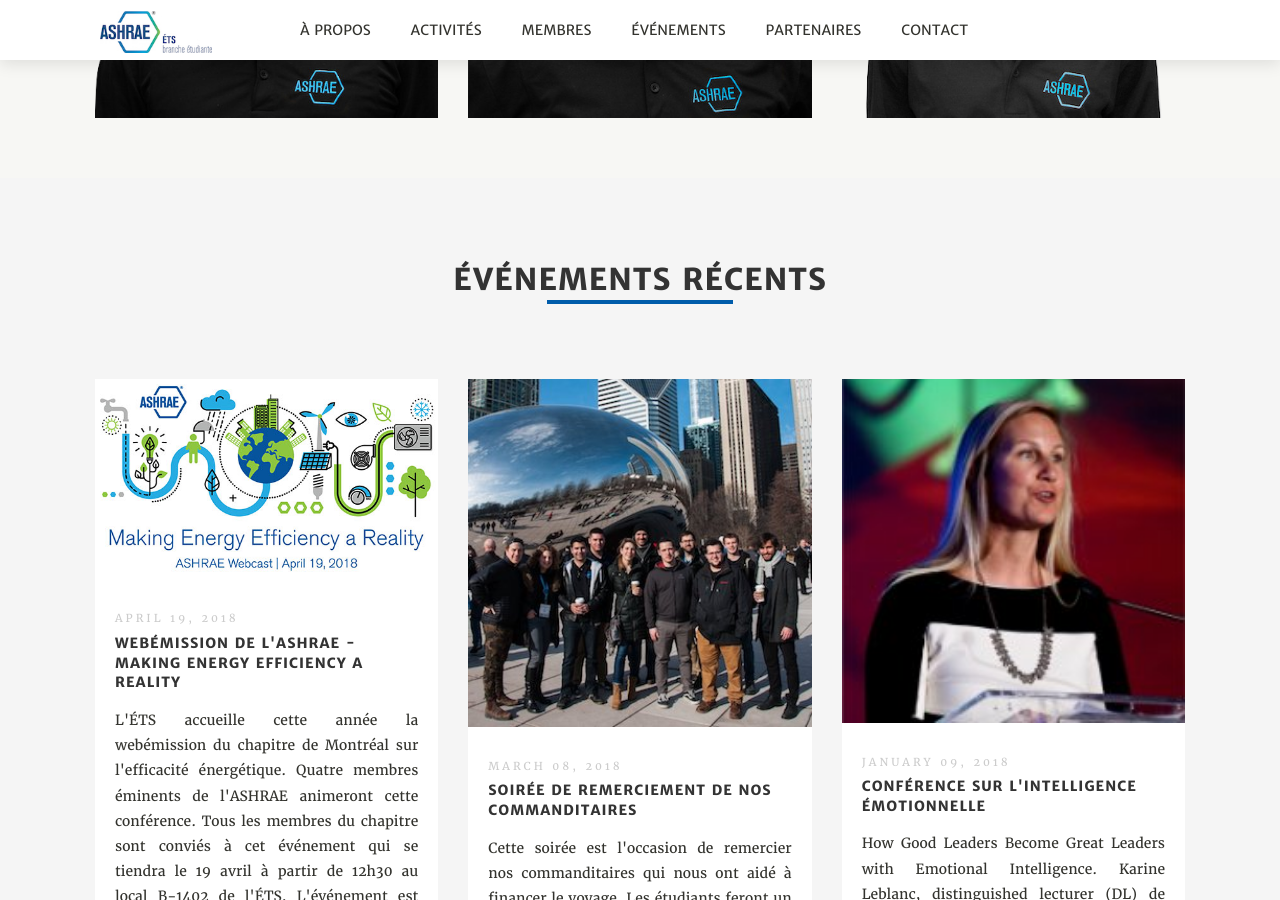
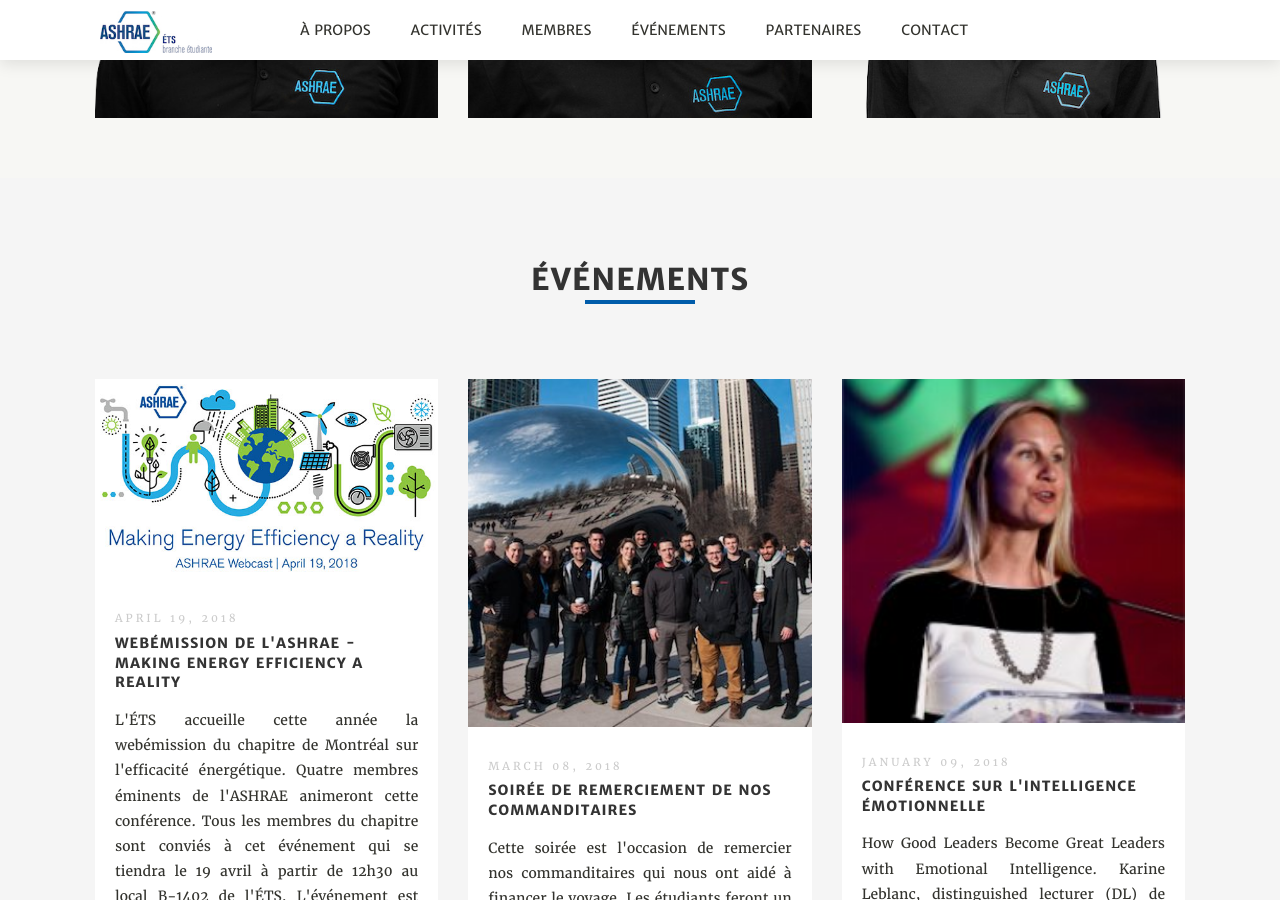
Before and after one commit to ashrae-ets/ashrae-ets.github.io, a Jekyll site: the page built from index.html, in a window 1280 px wide and 900 px high, scrolled down 3450 px. Built offline with Jekyll 4.4.1, drawn with Linux system fonts in a browser that asks for light colours.

Commit message:
Update index.html

```diff
--- a/index.html
+++ b/index.html
@@ -304,7 +304,7 @@
 <div class='full' style='background: #f5f5f5'>
   <div class='row'>
     <div class='large-12 columns'>
-      {% include section-header.html title="Événements récents" %}
+      {% include section-header.html title="Événements" %}
       <div class='spacing'></div>
       <!--<p>
         <center>Au programme cette semaine : la visite technique du Bâtiment Wilder proposée par le chapitre ASHRAE Montréal, la visite technique du Complexe Desjardins et le souper Prestige Gaz Métro au Club Saint James.</center>
```
